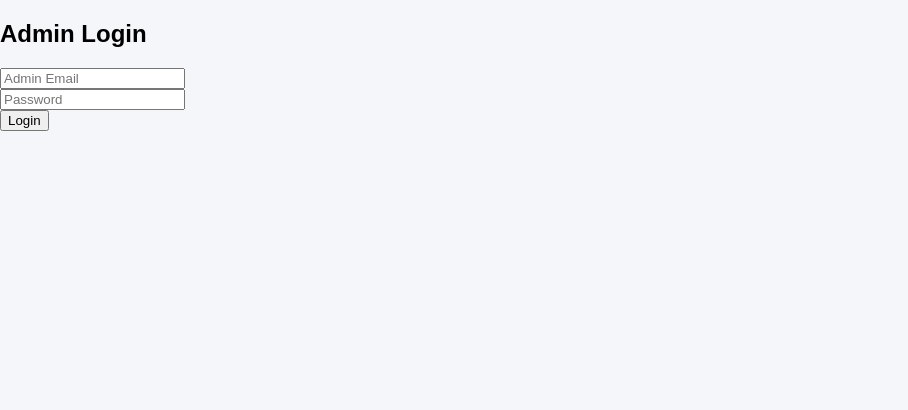
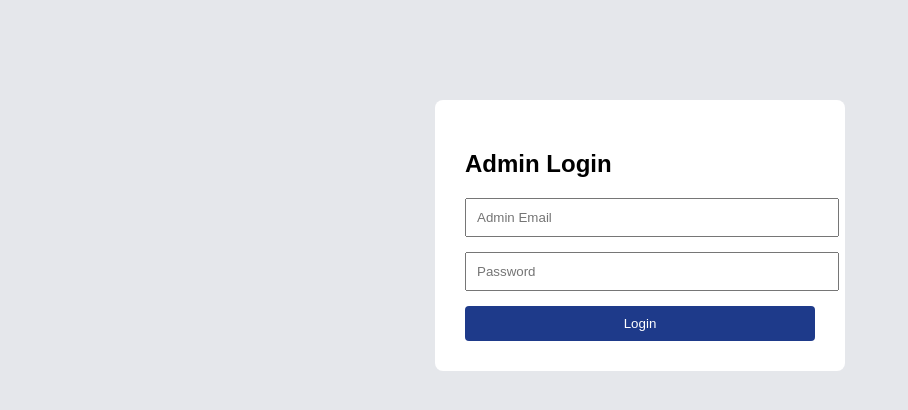
Before and after one commit to godwinlevel139-cpu/MindBridgeAcademy, a Flask app: page /admin/login in a window 1280 px wide. Shown: the top 410 px of the page, without its empty margins (0-908 px from the left). Run offline with Flask 3, Linux system fonts and the light colour scheme.

Commit message:
Update login.html

```diff
--- a/templates/login.html
+++ b/templates/login.html
@@ -2,21 +2,43 @@
 <html>
 <head>
     <title>Admin Login</title>
-    <link rel="stylesheet" href="{{ url_for('static', filename='style.css') }}">
+    <style>
+        body {
+            background: #e5e7eb;
+            font-family: Arial, sans-serif;
+        }
+        .login-box {
+            width: 350px;
+            margin: 100px auto;
+            background: white;
+            padding: 30px;
+            border-radius: 8px;
+        }
+        input {
+            width: 100%;
+            padding: 10px;
+            margin-bottom: 15px;
+        }
+        button {
+            width: 100%;
+            padding: 10px;
+            background: #1e3a8a;
+            color: white;
+            border: none;
+            border-radius: 4px;
+        }
+    </style>
 </head>
 <body>
+
+<div class="login-box">
     <h2>Admin Login</h2>
-
-    <form method="POST">
-        <input type="email" name="email" placeholder="Admin Email" required><br>
-        <input type="password" name="password" placeholder="Password" required><br>
+    <form method="post">
+        <input type="email" name="email" placeholder="Admin Email" required>
+        <input type="password" name="password" placeholder="Password" required>
         <button type="submit">Login</button>
     </form>
+</div>
 
-    {% with messages = get_flashed_messages() %}
-      {% if messages %}
-        <p style="color:red;">{{ messages[0] }}</p>
-      {% endif %}
-    {% endwith %}
 </body>
 </html>
```
